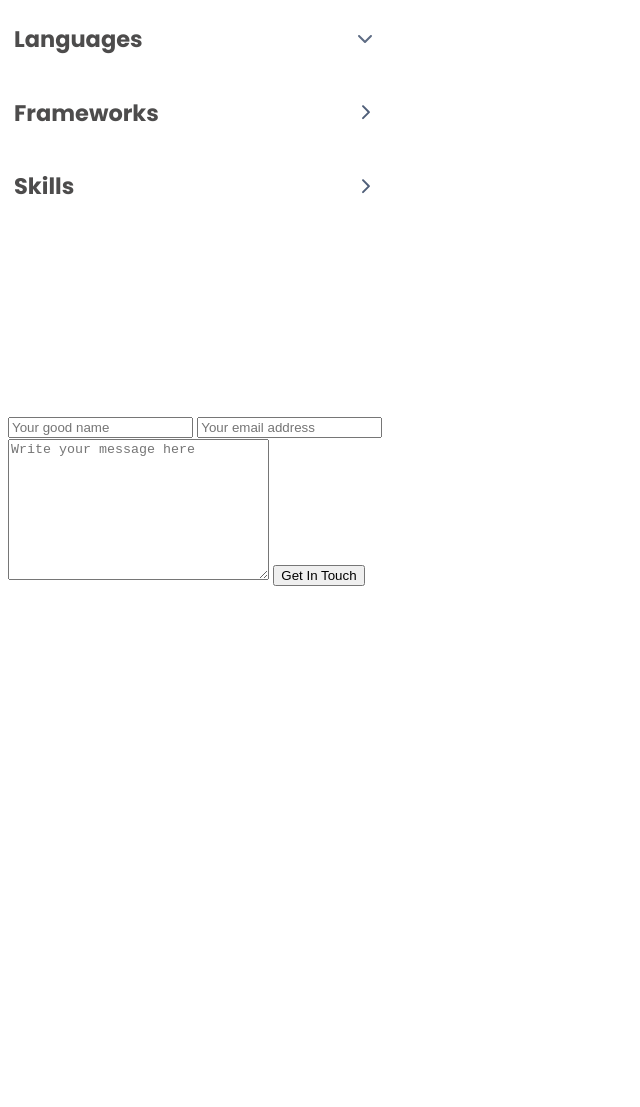
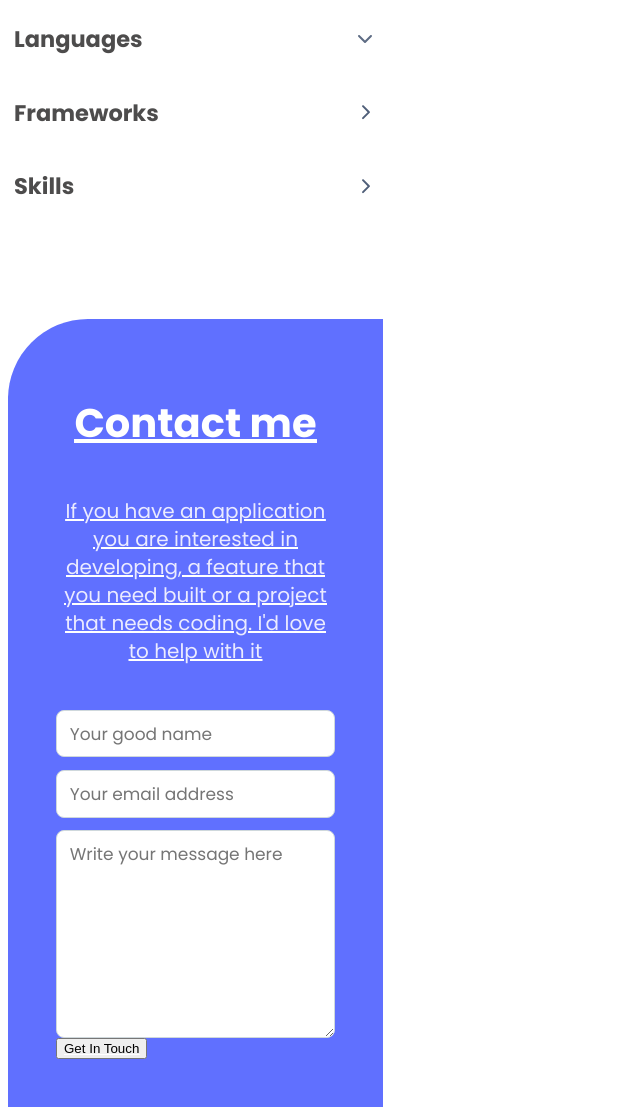
Before and after one commit to Kaiserabbas/Portfolio, a website: page index.html in a window 1280 px wide. Shown: the part 4431-5538 px from the top of the page, without its empty margins (0-640 px from the left). Before the commit the page ends 5026 px from the top, so only its background shows below. Drawn offline with Linux system fonts and the light colour scheme.

Commit message:
Add contact form style.css file

```diff
--- a/style.css
+++ b/style.css
@@ -303,3 +303,69 @@ body {
   text-shadow: 2px;
   width: 20px;
 }
+
+/* Contact Me starts here */
+.contact-me-form-container {
+  display: flex;
+  justify-content: center;
+  flex-direction: column;
+  margin: 6em 0 0 0;
+  padding: 3em;
+  border-radius: 5em 0 0 0;
+  background-color: #6070ff;
+  background-image: url(./assets/contact\ form\ shapes-mobile.png);
+  background-repeat: no-repeat;
+  background-position-x: right;
+}
+
+.contact-me-form-heading {
+  text-align: center;
+  margin-top: 0.75em;
+  font-family: inherit;
+  color: #fff;
+  font-weight: 700;
+  font-size: 2.5rem;
+  line-height: 52px;
+}
+
+.contact-me-form-paragraph {
+  text-align: center;
+  margin-top: 0.75em;
+  font-family: "Poppins", sans-serif;
+  font-style: normal;
+  font-weight: 400;
+  font-size: 20px;
+  line-height: 28px;
+  color: #ebebff;
+}
+
+.contact-me-form {
+  display: flex;
+  flex-direction: column;
+  margin-top: 0.75em;
+}
+
+.contact-me-form>input:focus,
+textarea:focus {
+  outline: none !important;
+  border: 1px solid #f7f7f9;
+  box-shadow: 0 0 2px #f7f7f9;
+}
+
+.contact-me-form-text-input {
+  margin-top: 0.75em;
+  padding: 0.75em;
+  width: 100%;
+  border: 1px solid #cfd8dc;
+  font-family: "Poppins", sans-serif;
+  font-style: normal;
+  font-weight: 400;
+  font-size: 17px;
+  line-height: 20px;
+  border-radius: 8px;
+}
+
+.contact-me-form-button {
+  align-self: flex-start;
+}
+/* Contact me ends here */
```
